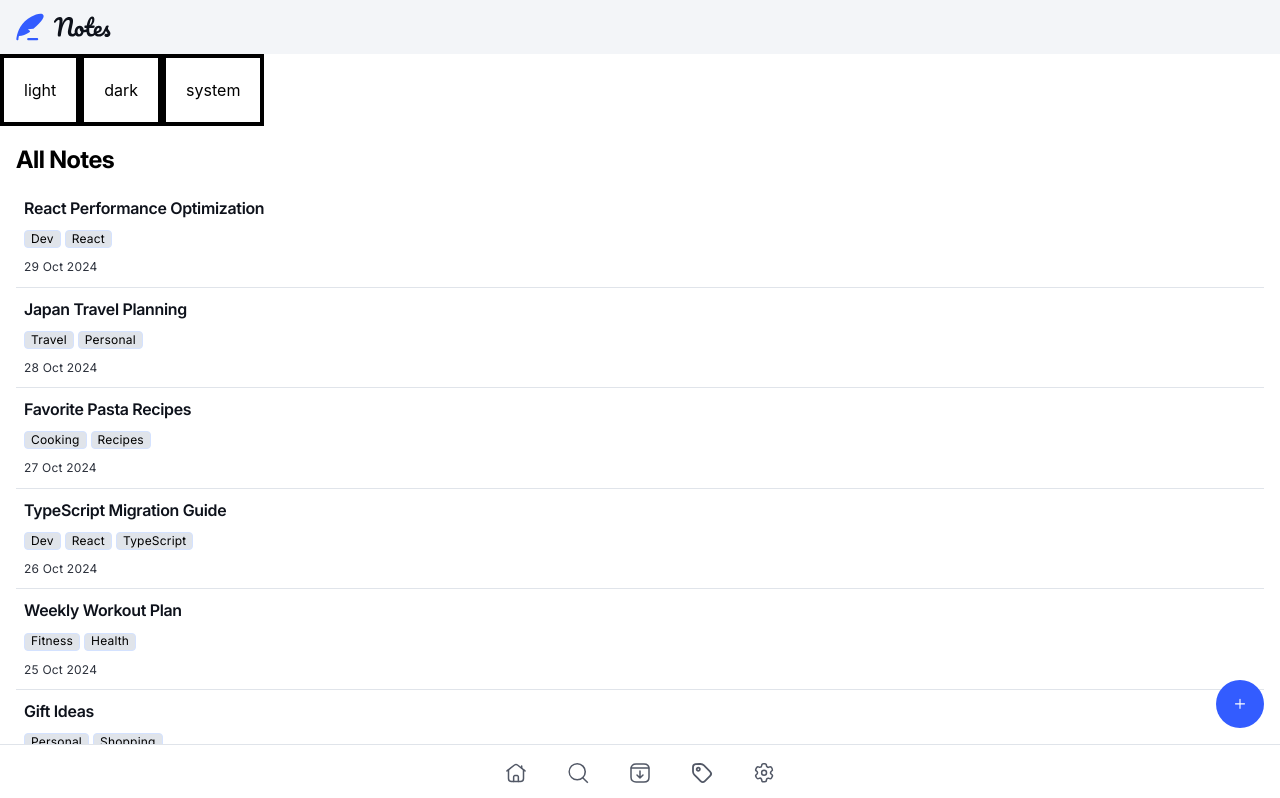
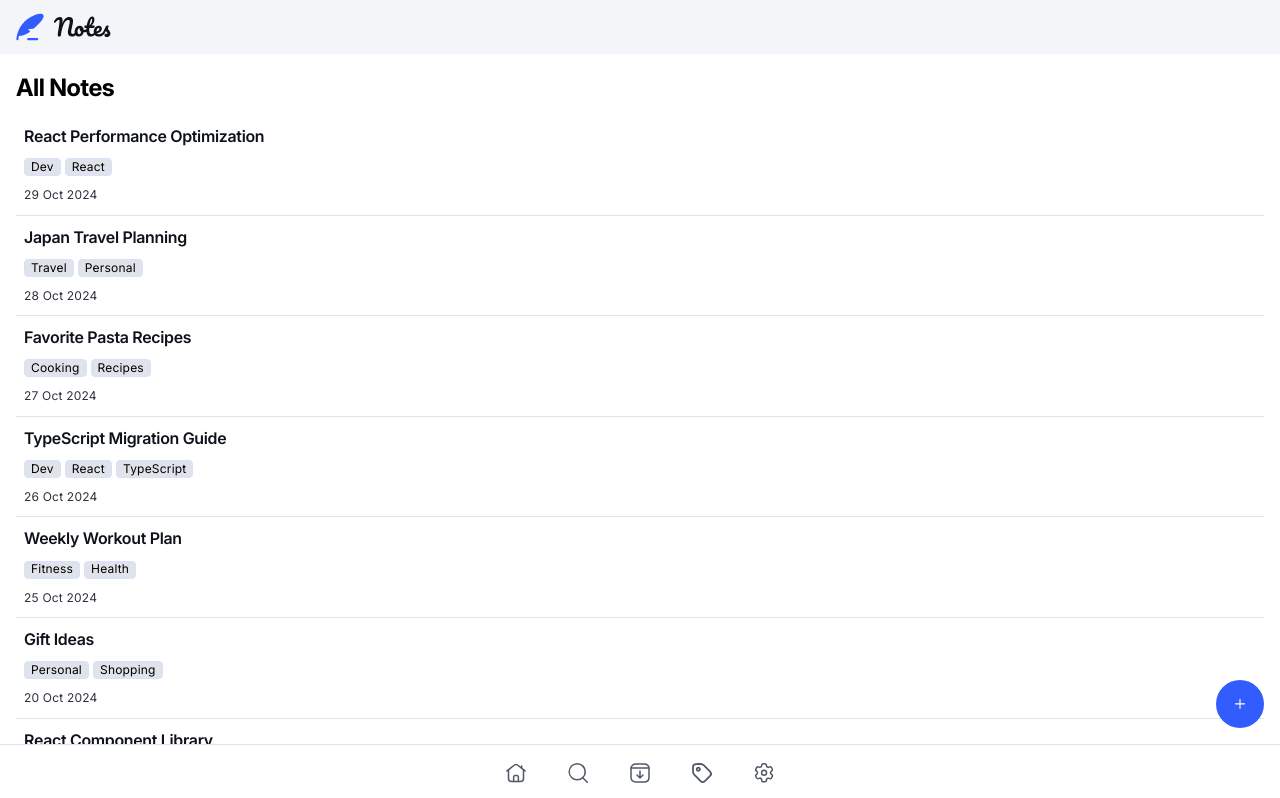
Before and after one commit to JyrexRonaldo/note-taking-web-app, a React (Vite) app in the folder frontend/: page / in a window 1280 px wide. Shown: the top 798 px of the page. Built offline with nearby package versions, Linux system fonts and the light colour scheme.

Commit message:
Implement routing between all menu bar pages

```diff
--- a/frontend/src/components/AllNotes/AllNotes.tsx
+++ b/frontend/src/components/AllNotes/AllNotes.tsx
@@ -2,7 +2,7 @@ import NoteItem from "../NoteItem/NoteItem";
 import data from "../../data";
 
 function AllNotes() {
-  const allNotes = [];
+  const allNotes: { title: string; tags: string[]; lastEdited: string }[] = [];
   data.notes.forEach((note) => {
     allNotes.push({
       title: note.title,
@@ -11,7 +11,7 @@ function AllNotes() {
     });
   });
 
-  const noteitemsArray = [];
+  const noteitemsArray: React.JSX.Element[] = [];
   allNotes.forEach((note, index) => {
     noteitemsArray.push(
       <>
--- a/frontend/src/components/ArchivedNotes/ArchivedNotes.tsx
+++ b/frontend/src/components/ArchivedNotes/ArchivedNotes.tsx
@@ -2,7 +2,7 @@ import NoteItem from "../NoteItem/NoteItem";
 import data from "../../data";
 
 function ArchivedNotes() {
-  const allNotes = [];
+  const allNotes: { title: string; tags: string[]; lastEdited: string }[] = [];
   data.notes.forEach((note) => {
     allNotes.push({
       title: note.title,
@@ -11,7 +11,7 @@ function ArchivedNotes() {
     });
   });
 
-  const noteitemsArray = [];
+  const noteitemsArray: React.JSX.Element[] = [];
   allNotes.forEach((note, index) => {
     noteitemsArray.push(
       <>
--- a/frontend/src/components/Header/Header.tsx
+++ b/frontend/src/components/Header/Header.tsx
@@ -1,13 +1,7 @@
-import { useTheme, useThemeControls } from "../../store";
-import type { ThemeVariableType } from "../../type";
+import { useTheme } from "../../store";
 
 function Header() {
-  const { setTheme } = useThemeControls();
   const theme = useTheme();
-
-  const handleSetTheme = (value: ThemeVariableType) => {
-    setTheme(value);
-  };
 
   let isDark;
   if (theme === "light") {
@@ -24,31 +18,6 @@ function Header() {
       <div className="h-[54px] min-w-[375px] bg-[#F3F5F8] px-[16px] py-[13px] dark:bg-[#232530]">
         <img src={logoUrl} alt="notes" />
       </div>
-
-      <button
-        onClick={() => {
-          handleSetTheme("light");
-        }}
-        className="border-4 p-5 dark:text-white"
-      >
-        light
-      </button>
-      <button
-        onClick={() => {
-          handleSetTheme("dark");
-        }}
-        className="border-4 p-5 dark:text-white"
-      >
-        dark
-      </button>
-      <button
-        onClick={() => {
-          handleSetTheme("system");
-        }}
-        className="border-4 p-5 dark:text-white"
-      >
-        system
-      </button>
     </>
   );
 }
--- a/frontend/src/components/MenuBar/MenuBar.tsx
+++ b/frontend/src/components/MenuBar/MenuBar.tsx
@@ -1,4 +1,5 @@
 import { useTheme } from "../../store";
+import { Link } from "react-router";
 
 function MenuBar() {
   const theme = useTheme();
@@ -31,21 +32,31 @@ function MenuBar() {
   return (
     <>
       <div className="flex h-[56px] justify-center border-t border-t-[#E0E4EA] bg-white px-[32px] py-[12px] text-center *:flex *:h-[32px] *:w-[62.2px] *:items-center *:justify-center *:py-[4px] dark:border-t-[#232530] dark:bg-[#0E121B]">
-        <button>
+        <Link to="/">
+          <button type="button">
             <img className="size-[24px]" src={homeIconUrl} alt="" />
           </button>
-        <button>
+        </Link>
+        <Link to="/search">
+          <button type="button">
             <img className="size-[24px]" src={searchIconUrl} alt="" />
           </button>
-        <button>
+        </Link>
+        <Link to="/archived-notes">
+          <button type="button">
             <img className="size-[24px]" src={archiveIconUrl} alt="" />
           </button>
-        <button>
+        </Link>
+        <Link to="/tags">
+          <button type="button">
             <img className="size-[24px]" src={tagIconUrl} alt="" />
           </button>
-        <button>
+        </Link>
+        <Link to="/settings">
+          <button type="button">
             <img className="size-[24px]" src={settingsIconUrl} alt="" />
           </button>
+        </Link>
       </div>
     </>
   );
--- a/frontend/src/components/Search/Search.tsx
+++ b/frontend/src/components/Search/Search.tsx
@@ -2,7 +2,8 @@ import NoteItem from "../NoteItem/NoteItem";
 import data from "../../data";
 
 function Search() {
-  const foundNotes = [];
+  const foundNotes: { title: string; tags: string[]; lastEdited: string }[] =
+    [];
   data.notes
     .filter((note) => note.tags.includes("Dev"))
     .forEach((note) => {
@@ -13,7 +14,7 @@ function Search() {
       });
     });
 
-  const noteitemsArray = [];
+  const noteitemsArray: React.JSX.Element[] = [];
   foundNotes.forEach((note, index) => {
     noteitemsArray.push(
       <>
--- a/frontend/src/components/Tags/Tags.tsx
+++ b/frontend/src/components/Tags/Tags.tsx
@@ -6,7 +6,7 @@ function Tags() {
   data.notes.forEach((note) => allTags.push(...note.tags));
   allTags = [...new Set(allTags)];
 
-  const tagElementsArray = [];
+  const tagElementsArray: React.JSX.Element[] = [];
   allTags.forEach((tag, index) =>
     tagElementsArray.push(
       <>
```
Also changed, not shown: frontend/src/routes.tsx (+15 -0 lines). Lines whose indentation alone changed are shown as unchanged.
